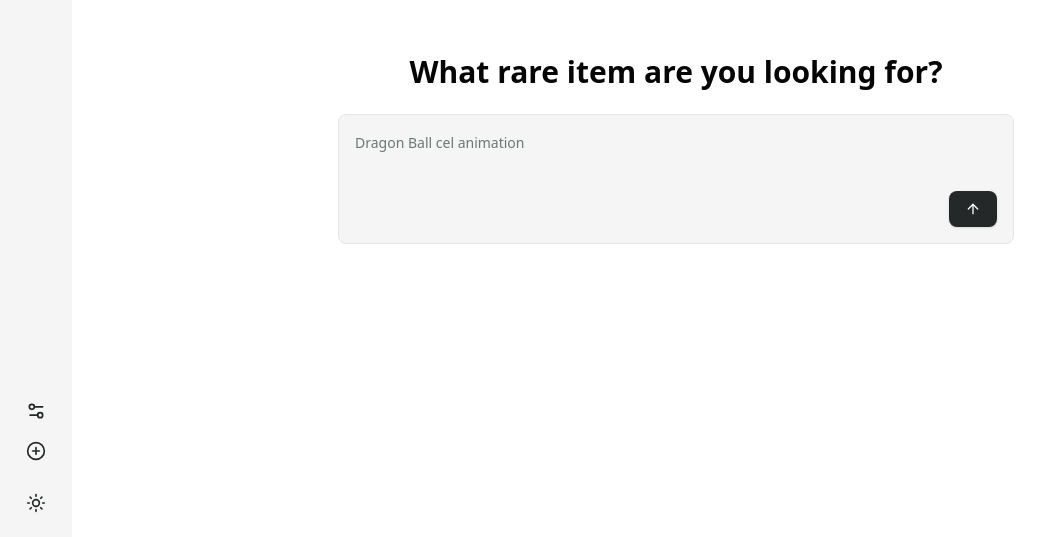
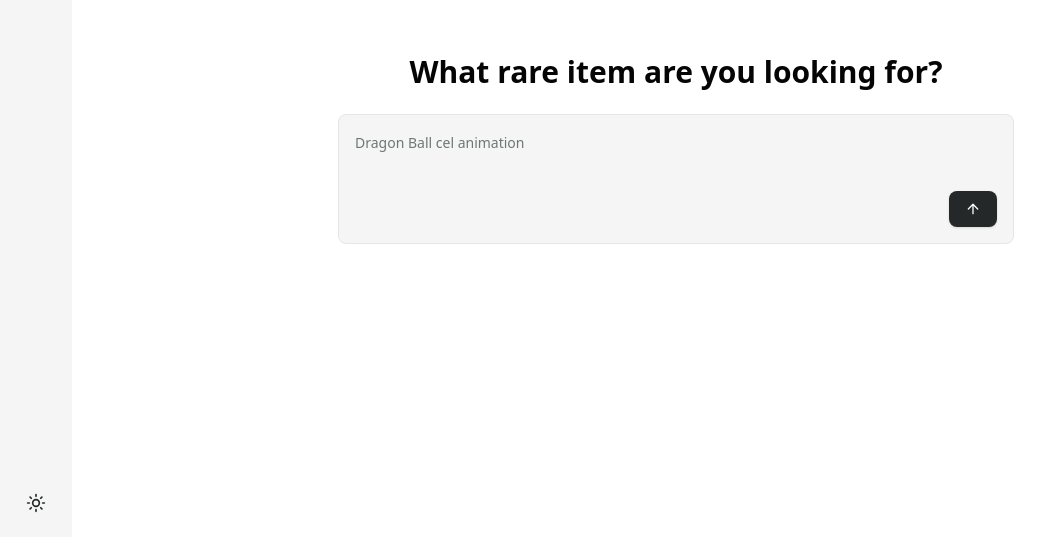
Before and after one commit to ai-peace/akira, a Next.js app: page / in a window 1280 px wide. Shown: the part 263-800 px from the top of the page, without its empty margins (0-1051 px from the left). Built offline with nearby package versions, Linux system fonts and the light colour scheme; what hono would draw is missing.

Commit message:
feat: 電球

```diff
--- a/components/02_organisms/OGlobalSideMenu/index.tsx
+++ b/components/02_organisms/OGlobalSideMenu/index.tsx
@@ -1,24 +1,9 @@
-import {
-  BookOpenIcon,
-  BrainCircuitIcon,
-  FileTextIcon,
-  PlusCircleIcon,
-  Settings2Icon,
-  UserCircle2Icon,
-} from 'lucide-react'
 import { OThemeChangeButton } from '../OThemeChangeButton'
 
 const Component = () => {
   return (
     <nav className="absolute left-0 top-0 flex h-screen w-[72px] flex-col items-center gap-2 p-4">
-      <div className="group mt-auto flex w-full cursor-pointer flex-col items-center gap-1 rounded-md p-2 hover:bg-background-muted">
-        <div className="group flex w-full cursor-pointer flex-col items-center gap-1 rounded-md p-2 hover:bg-background-muted">
-          <Settings2Icon className="h-5 w-5 text-foreground" />
-        </div>
-        <div className="group flex w-full cursor-pointer flex-col items-center gap-1 rounded-md p-2 hover:bg-background-muted">
-          <PlusCircleIcon className="h-5 w-5 text-foreground" />
-        </div>
-      </div>
+      <div className="group mt-auto flex w-full cursor-pointer flex-col items-center gap-1 rounded-md p-2 hover:bg-background-muted"></div>
       <OThemeChangeButton />
     </nav>
   )
```
